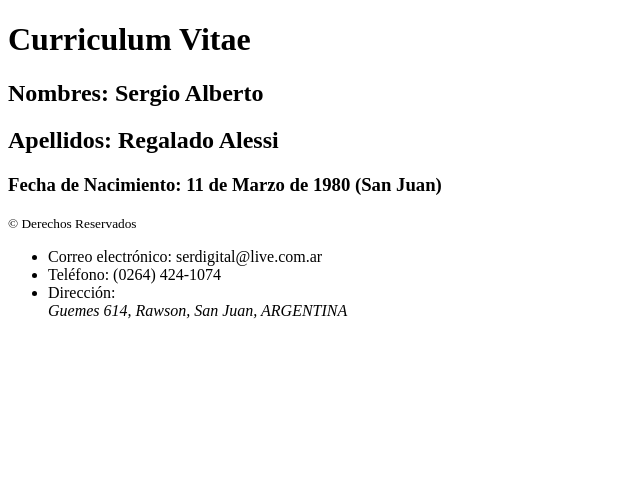
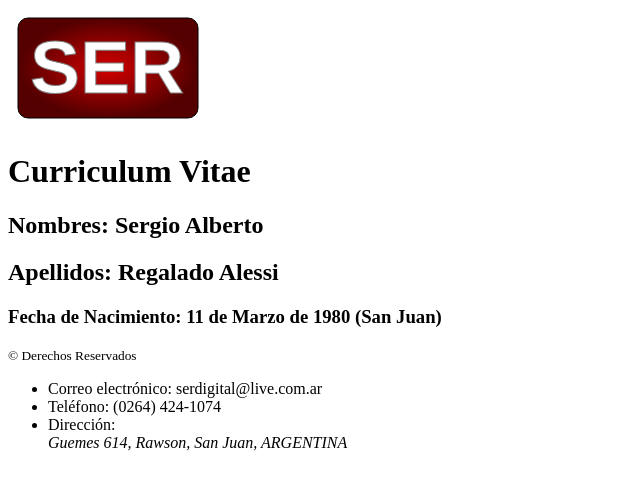
Before and after one commit to sersystems/Evaluacion_FundamentosDeHTML, a plain HTML site: page index.html in a window 1280 px wide. Shown: the whole page, without its empty margins (0-640 px from the left). Drawn offline with Linux system fonts and the light colour scheme.

Commit message:
Commit Nº2: Inclusión del logo SVG

```diff
--- a/index.html
+++ b/index.html
@@ -11,6 +11,21 @@
 
 <body>
 	<header>
+		<svg width="200" height="120">
+        <defs>
+            <radialGradient id="fondoDegrade">
+				<stop offset="0%" stop-color="rgb(212,0,0)"/>
+				<stop offset="98%" stop-color="rgb(85,0,0)"/>
+            </radialGradient>
+        </defs>
+			<g>
+				<rect x="10" y="10" rx="10" ry="10" width="180" height="100"
+				fill="url(#fondoDegrade)" stroke="black" stroke-width="1"></rect>
+				<text x="22" y="85" fill="rgb(255,255,255)"
+				font-family="Arial" font-size="75" font-weight="bold" stroke="Gray" stroke-width="1">SER</text>
+			</g>
+		</svg>
+
     	<h1>Curriculum Vitae</h1>
      	<h2>Nombres: Sergio Alberto</h2>
      	<h2>Apellidos: Regalado Alessi</h2>
```
